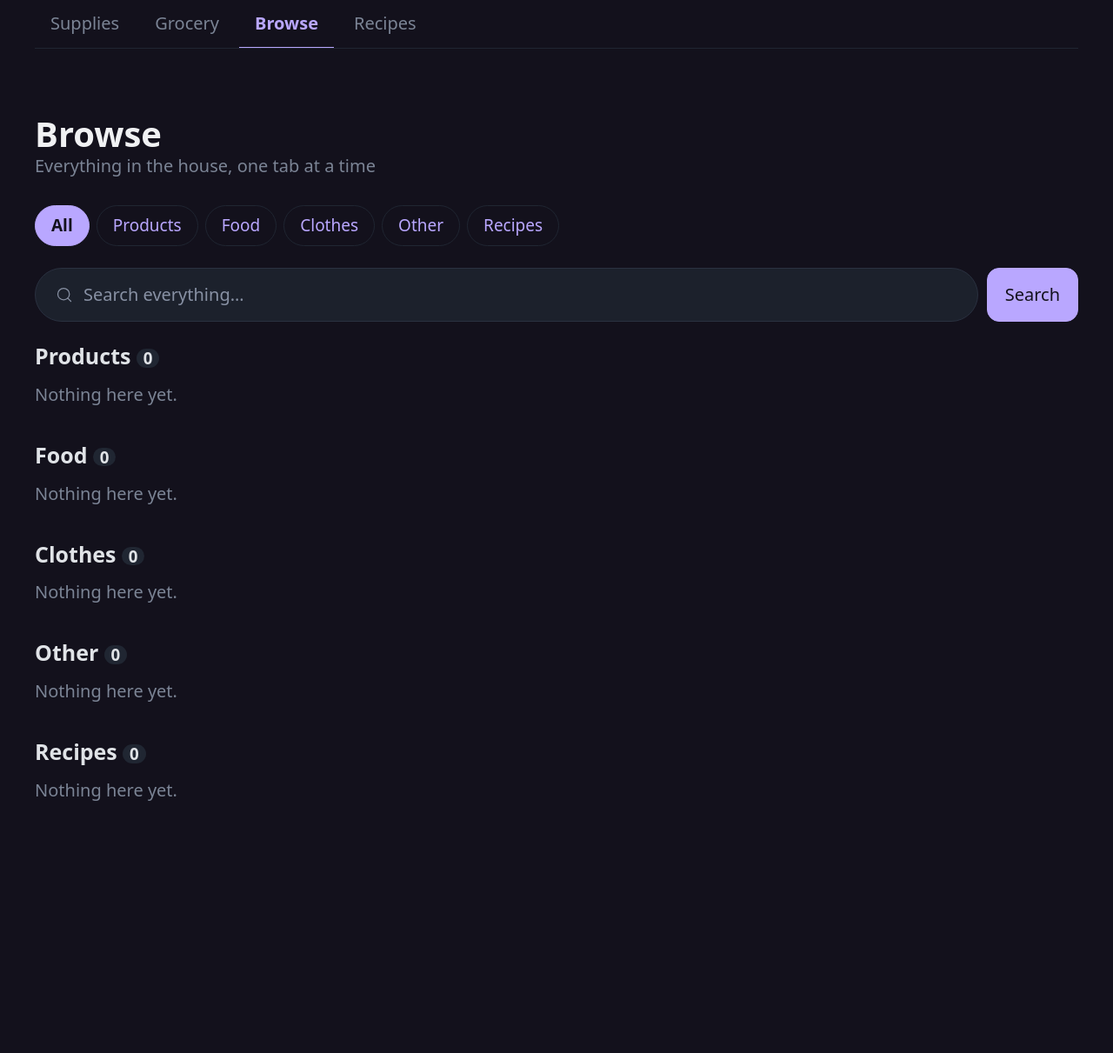
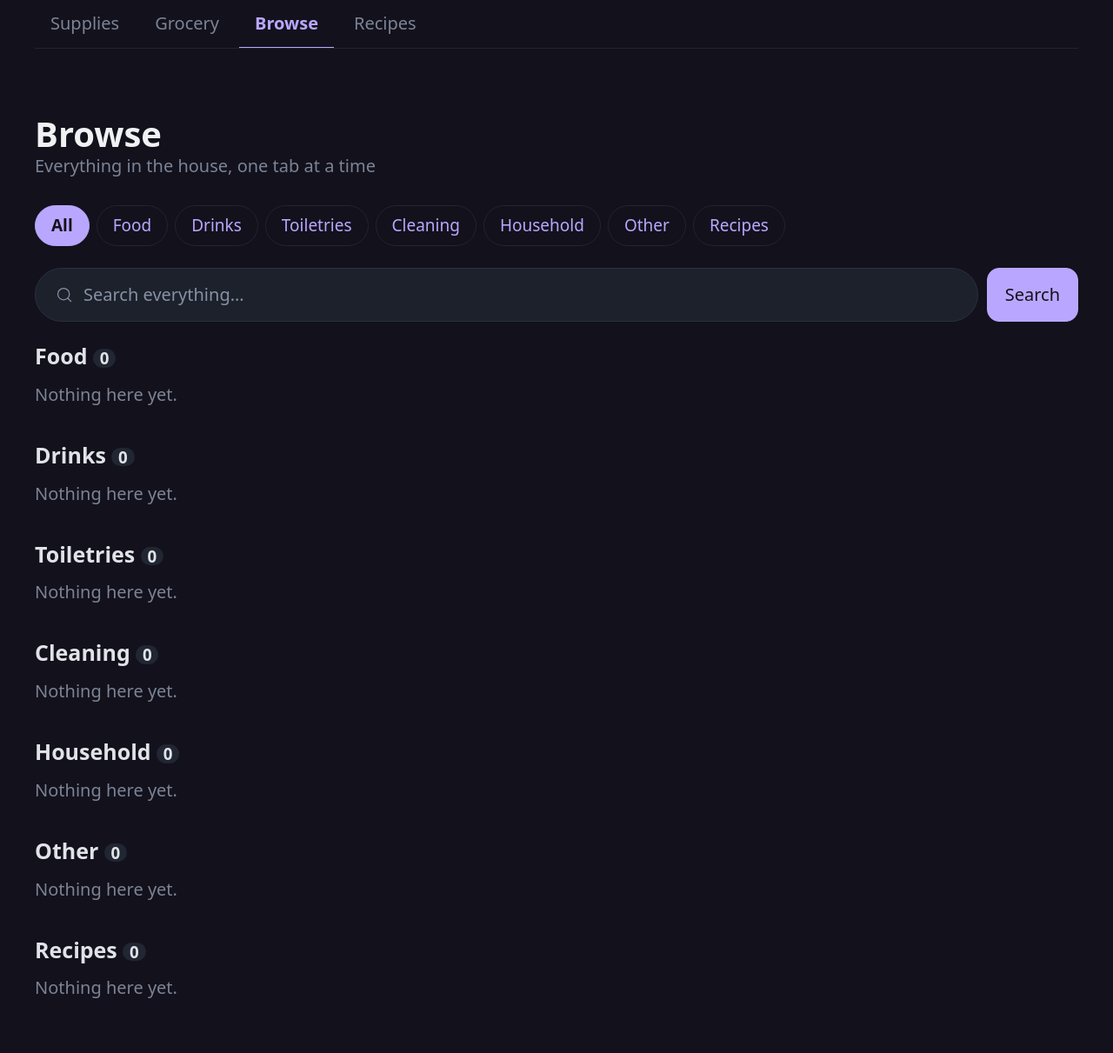
Before and after one commit to justineaniko/bohol-smartified, a Flask app: page /browse in a window 1280 px wide. Shown: the part 86-1297 px from the top of the page at 87% size. Before the commit the page ends 1007 px from the top, so only its background shows below. Run offline with Flask 3, Linux system fonts and the light colour scheme; the visitor is signed in with stand-in values (Sample User, id 1); data that the repository does not hold is empty; some libraries are stand-ins or nearby versions.

Commit message:
alter supplies categories

```diff
--- a/browse.py
+++ b/browse.py
@@ -14,7 +14,7 @@ bp = Blueprint("browse", __name__)
 
 
 def _tabs():
-    tabs = {"all": "All", "products": "Products", "food": "Food", "clothes": "Clothes", "other": "Other"}
+    tabs = {"all": "All", **inventory.CATEGORIES}
     if has_feature("books"):
         tabs["books"] = "My books"
     tabs["recipes"] = "Recipes"
@@ -35,12 +35,7 @@ def index():
         filters = inventory._filters_from_args()
         filters["category"] = tab
         ctx.update(items=inventory.list_items(user_id, **filters), filters=filters,
-                   sorts=inventory.SORTS, seasons=inventory.SEASONS)
-        if tab == "clothes":
-            season = request.args.get("season")
-            if season in inventory.SEASONS:
-                ctx["items"] = [i for i in ctx["items"] if i.get("season") == season]
-            ctx["season"] = season
+                   sorts=inventory.SORTS)
 
     elif tab == "books":
         status = request.args.get("status")
--- a/inventory.py
+++ b/inventory.py
@@ -7,8 +7,8 @@ from db import get_db
 
 bp = Blueprint("inventory", __name__)
 
-CATEGORIES = {"products": "Products", "food": "Food", "clothes": "Clothes", "other": "Other"}
-SEASONS = ["all", "summer", "rainy", "cold"]
+CATEGORIES = {"food": "Food", "drinks": "Drinks", "toiletries": "Toiletries",
+              "cleaning": "Cleaning", "household": "Household", "other": "Other"}
 SORTS = {"name": "Name", "quantity": "Quantity", "expiry": "Expiry date", "newest": "Newest"}
 VISIBLE = "(items.owner_id = %s OR items.owner_id IS NULL)"
 MAX_SHELVES = 10
@@ -77,11 +77,11 @@ def create_item(data, user_id):
         with conn.cursor() as cur:
             cur.execute(
                 "INSERT INTO items (name, brand, pack_size, category, owner_id, quantity, threshold, "
-                "location_id, shelf, expiry_date, size, color, season) "
-                "VALUES (%s, %s, %s, %s, %s, %s, %s, %s, %s, %s, %s, %s, %s)",
+                "restock_to, location_id, shelf, expiry_date) "
+                "VALUES (%s, %s, %s, %s, %s, %s, %s, %s, %s, %s, %s)",
                 (data["name"], data["brand"], data["pack_size"], data["category"], owner_id,
-                 data["quantity"], data["threshold"], data["location_id"], data["shelf"],
-                 data["expiry_date"], data["size"], data["color"], data["season"]),
+                 data["quantity"], data["threshold"], data["restock_to"], data["location_id"], data["shelf"],
+                 data["expiry_date"]),
             )
             conn.commit()
             return cur.lastrowid
@@ -91,13 +91,13 @@ def update_item(item_id, data, user_id):
     owner_id = user_id if data["private"] else None
     sql = (
         "UPDATE items SET name = %s, brand = %s, pack_size = %s, category = %s, owner_id = %s, "
-        "quantity = %s, threshold = %s, location_id = %s, shelf = %s, expiry_date = %s, "
-        "size = %s, color = %s, season = %s "
+        "quantity = %s, threshold = %s, restock_to = %s, location_id = %s, shelf = %s, "
+        "expiry_date = %s "
         "WHERE id = %s AND " + VISIBLE
     )
     params = (data["name"], data["brand"], data["pack_size"], data["category"], owner_id,
-              data["quantity"], data["threshold"], data["location_id"], data["shelf"],
-              data["expiry_date"], data["size"], data["color"], data["season"],
+              data["quantity"], data["threshold"], data["restock_to"], data["location_id"], data["shelf"],
+              data["expiry_date"],
               item_id, user_id)
     with get_db() as conn:
         with conn.cursor() as cur:
@@ -247,12 +247,10 @@ def _read_item_form():
         "category": f.get("category", ""),
         "quantity": f.get("quantity", type=int),
         "threshold": f.get("threshold", type=int),
+        "restock_to": f.get("restock_to", type=int),
         "location_id": f.get("location_id", type=int),
         "shelf": f.get("shelf", type=int),
         "expiry_date": f.get("expiry_date") or None,
-        "size": f.get("size", "").strip()[:20] or None,
-        "color": f.get("color", "").strip()[:30] or None,
-        "season": f.get("season") if f.get("season") in SEASONS else None,
         "private": f.get("private") == "on",
     }
 
@@ -271,11 +269,6 @@ def _read_item_form():
         return data, "Quantity must be 0 or more."
     if data["threshold"] is None or data["threshold"] < 0:
         return data, "Alert level must be 0 or more."
-    if data["category"] == "clothes":
-        data["expiry_date"] = None
-        data["pack_size"] = None
-    else:
-        data.update(size=None, color=None, season=None)
     return data, None
 
 
@@ -304,7 +297,7 @@ def _back_url(item_id):
 
 def _form_context():
     """Everything item_form.html needs besides the item itself."""
-    return {"categories": CATEGORIES, "seasons": SEASONS,
+    return {"categories": CATEGORIES,
             "locations": list_locations() or [], "max_shelves": MAX_SHELVES}
 
 
@@ -341,7 +334,7 @@ def restock_item(item_id):
 
 @bp.route("/add", methods=["GET", "POST"])
 def add_item():
-    data = {"category": request.args.get("category", "products"), "quantity": 1, "threshold": 0,
+    data = {"category": request.args.get("category", "food"), "quantity": 1, "threshold": 0,
             "location_id": request.args.get("location_id", type=int),
             "shelf": request.args.get("shelf", type=int)}
     if request.method == "POST":
--- a/templates/_macros.html
+++ b/templates/_macros.html
@@ -29,7 +29,6 @@
       <span class="chip">{{ categories.get(item.category, item.category) }}</span>
       {% if item.owner_id %}<span class="chip chip-private">{{ item.owner_name or 'Mine' }}</span>{% else %}<span class="chip">Shared</span>{% endif %}
       {% set where = location_label(item) %}{% if where and back != "location" %}<span class="chip">📍 {{ where }}</span>{% endif %}
-      {% if item.category == 'clothes' and item.size %}<span class="chip">Size {{ item.size }}</span>{% endif %}
       {{ expiry_badge(item.expiry_date) }}
     </div>
     <small class="muted">Alert at {{ item.threshold }}</small>
--- a/templates/browse.html
+++ b/templates/browse.html
@@ -21,18 +21,12 @@
     <input type="hidden" name="tab" value="{{ tab }}">
     <input type="search" name="q" value="{{ q }}" placeholder="Search {{ tabs[tab]|lower if tab != 'all' else 'everything' }}…" aria-label="Search">
 
-    {% if tab in ('products', 'food', 'clothes', 'other') %}
+    {% if tab not in ('all', 'books', 'recipes') %}
       <select name="owner" aria-label="Whose">
         <option value="all" {% if filters.owner == 'all' %}selected{% endif %}>Shared + mine</option>
         <option value="shared" {% if filters.owner == 'shared' %}selected{% endif %}>Shared only</option>
         <option value="mine" {% if filters.owner == 'mine' %}selected{% endif %}>Mine only</option>
       </select>
-      {% if tab == 'clothes' %}
-        <select name="season" aria-label="Season">
-          <option value="">Any season</option>
-          {% for s in seasons %}<option value="{{ s }}" {% if season == s %}selected{% endif %}>{{ s|capitalize }}</option>{% endfor %}
-        </select>
-      {% endif %}
       <select name="sort" aria-label="Sort">
         {% for key, label in sorts.items() %}<option value="{{ key }}" {% if filters.sort == key %}selected{% endif %}>Sort: {{ label }}</option>{% endfor %}
       </select>
@@ -86,7 +80,7 @@
       </section>
     {% endfor %}
 
-  {% elif tab in ('products', 'food', 'clothes', 'other') %}
+  {% elif tab not in ('books', 'recipes') %}
     {% if items %}
       <div class="grid-cards">{% for item in items %}{{ m.item_card(item, {tab: tabs[tab]}) }}{% endfor %}</div>
     {% else %}
```
Also changed, not shown: templates/item.html (+0 -11 lines), templates/item_form.html (+0 -24 lines), migrations/002_grocery.sql (added).
